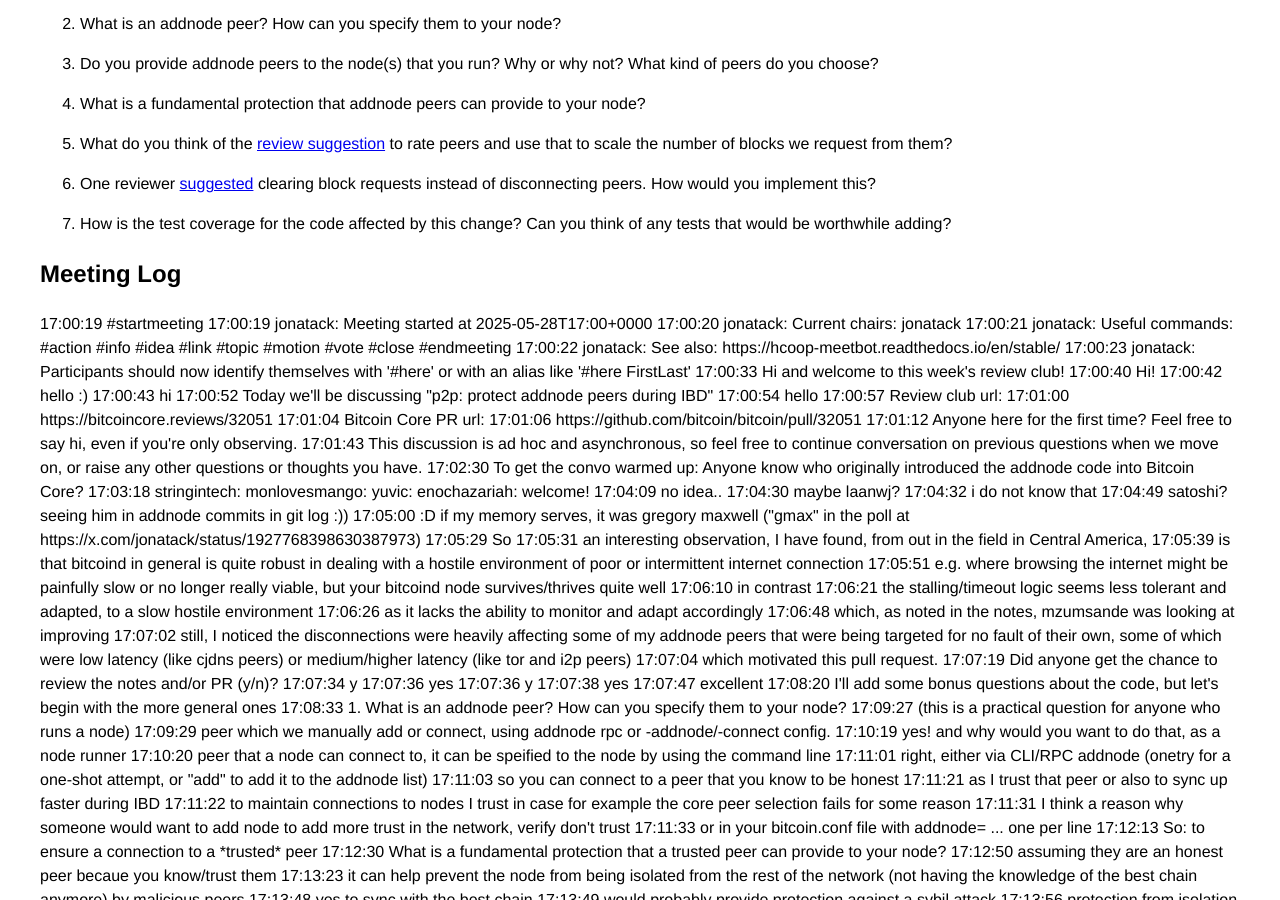
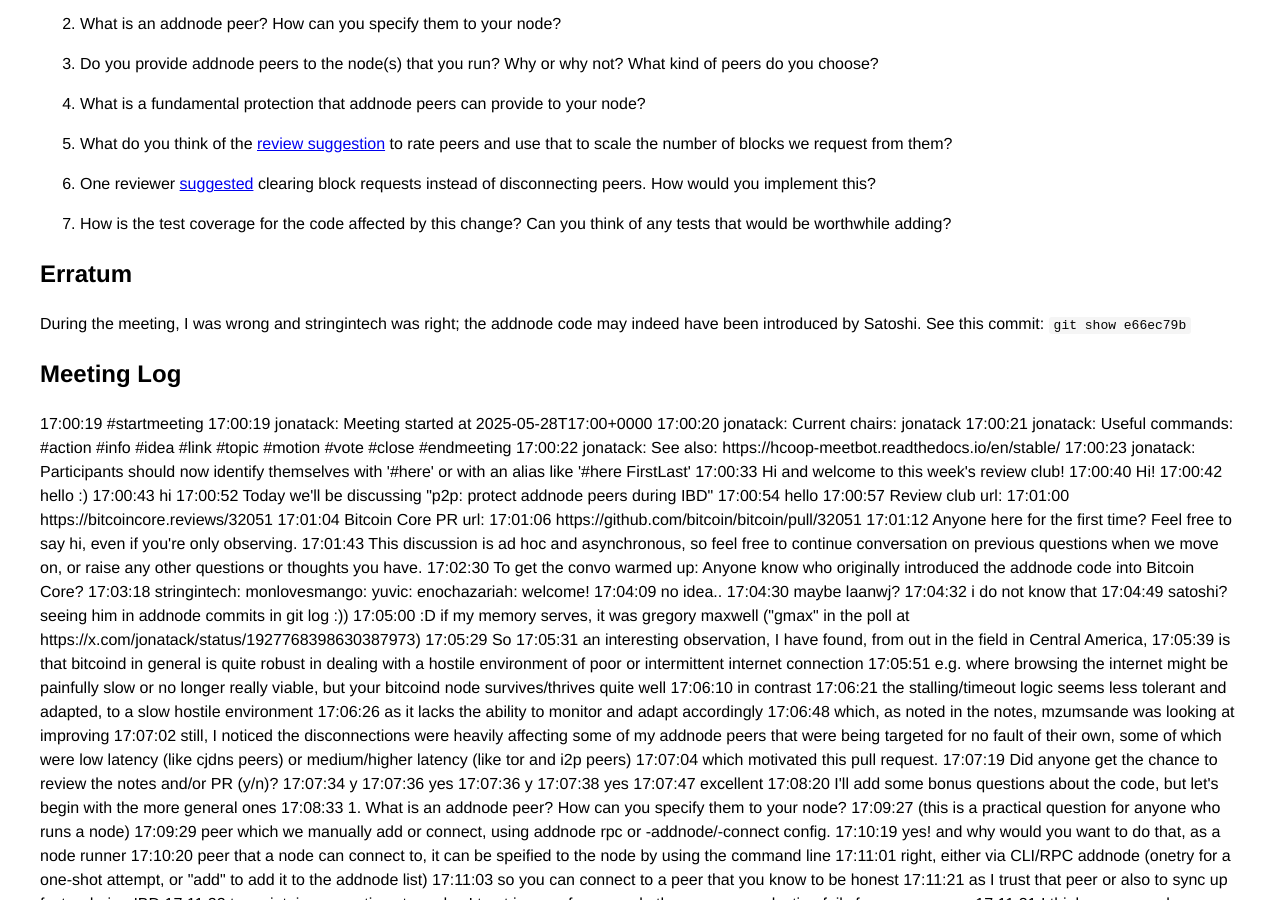
Before and after one commit to bitcoin-core-review-club/website, a Jekyll site: the page built from _posts/2025-05-28-#32051.md, in a window 1280 px wide and 900 px high, scrolled down 1375 px. Built offline with Jekyll 4.4.1, drawn with Linux system fonts in a browser that asks for light colours.

Commit message:
Add erratum for n32051

```diff
--- a/_posts/2025-05-28-#32051.md
+++ b/_posts/2025-05-28-#32051.md
@@ -96,6 +96,10 @@ afterwards.
 7. How is the test coverage for the code affected by this change? Can
    you think of any tests that would be worthwhile adding?
 
+## Erratum
+
+During the meeting, I was wrong and stringintech was right; the addnode code may
+indeed have been introduced by Satoshi. See this commit: `git show e66ec79b`
 
 ## Meeting Log
 
```
